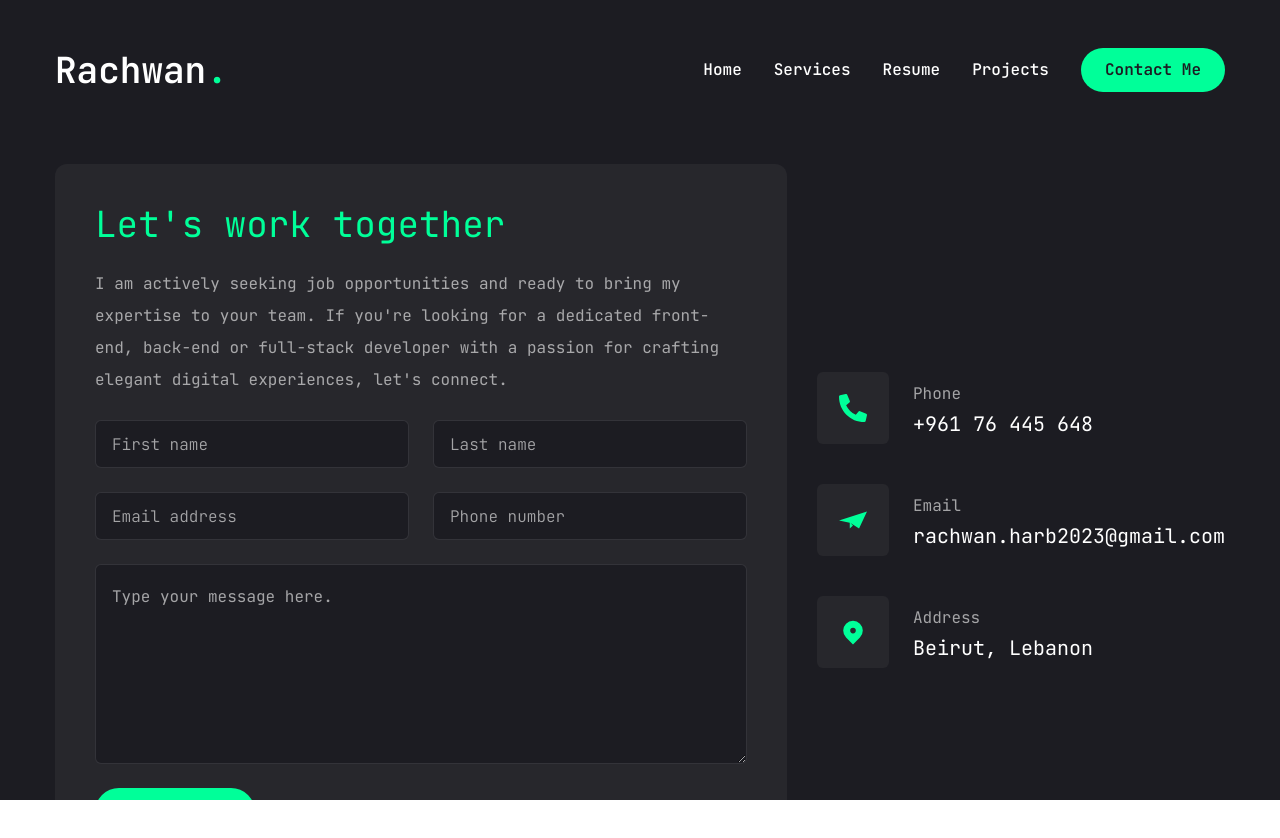
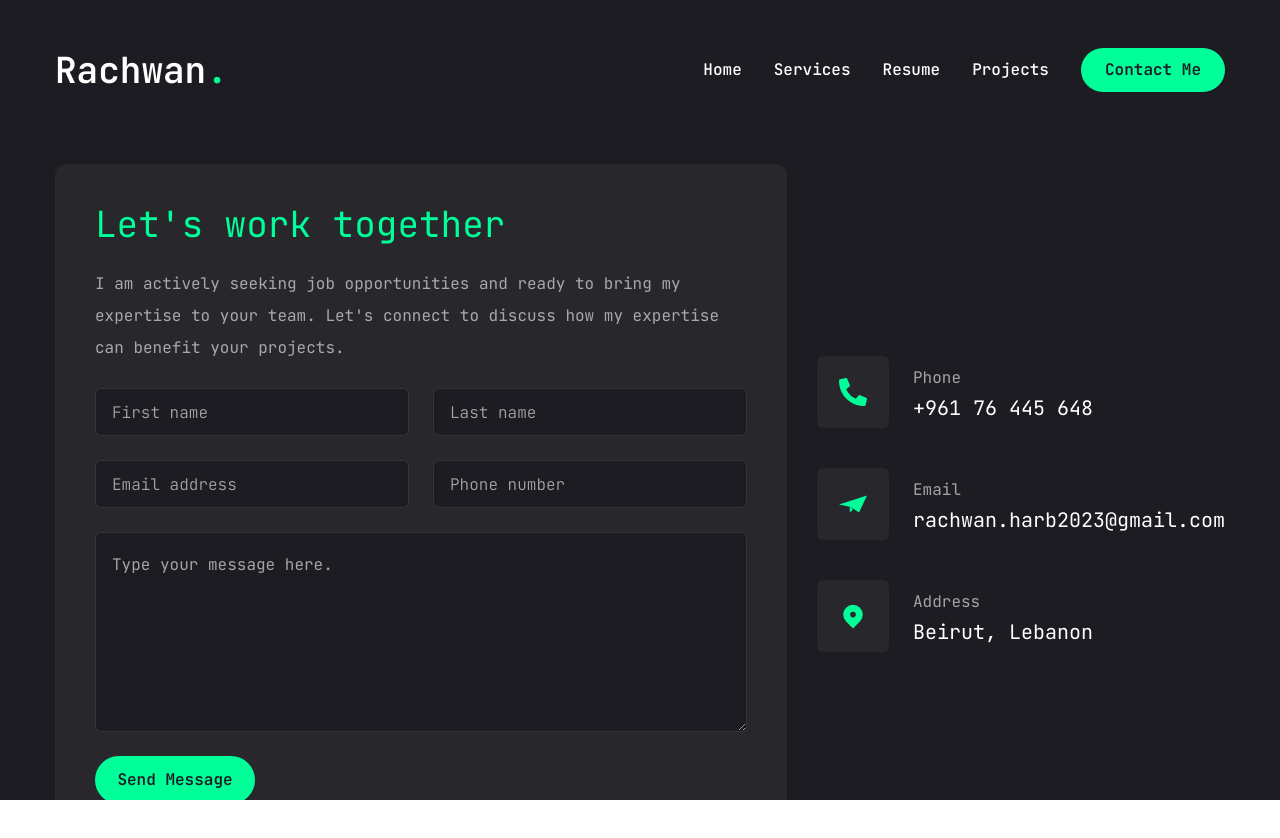
Before and after one commit to Rachwan/rachwan-harb, a Next.js app: page /contact in a window 1280 px wide. Shown: the top 838 px of the page. Built offline with nearby package versions, Linux system fonts and the light colour scheme.

Commit message:
Updated Contact Me - Front End

```diff
--- a/app/contact/page.jsx
+++ b/app/contact/page.jsx
@@ -145,9 +145,7 @@ const Contact = () => {
               <h3 className="text-4xl text-accent">Let's work together</h3>
               <p className="text-white/60">
                 I am actively seeking job opportunities and ready to bring my
-                expertise to your team. If you're looking for a dedicated
-                front-end, back-end or full-stack developer with a passion for
-                crafting elegant digital experiences, let's connect.
+                expertise to your team. Let's connect to discuss how my expertise can benefit your projects.
               </p>
               {/* input */}
               <div className="grid grid-cols-1 md:grid-cols-2 gap-6">
```
